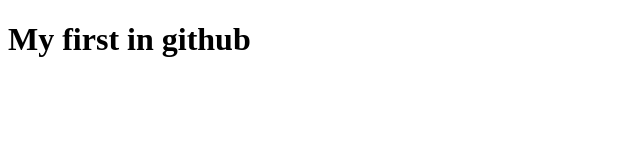
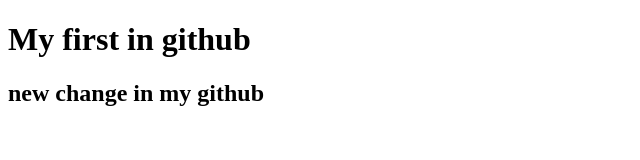
Before and after one commit to TuyFred/Galley, a plain HTML site: page index.html in a window 1280 px wide. Shown: the whole page, without its empty margins (0-640 px from the left). Drawn offline with Linux system fonts and the light colour scheme.

Commit message:
first new change

```diff
--- a/index.html
+++ b/index.html
@@ -7,5 +7,6 @@
 </head>
 <body>
     <h1>My first in github</h1>
+    <h2>new change in my github</h2>
 </body>
 </html>
```
